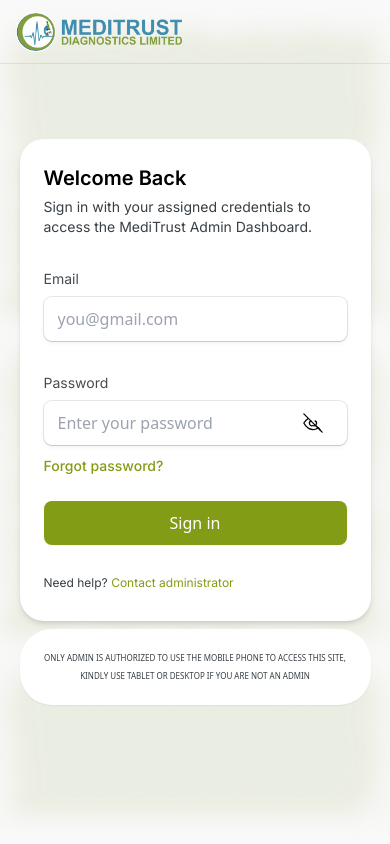
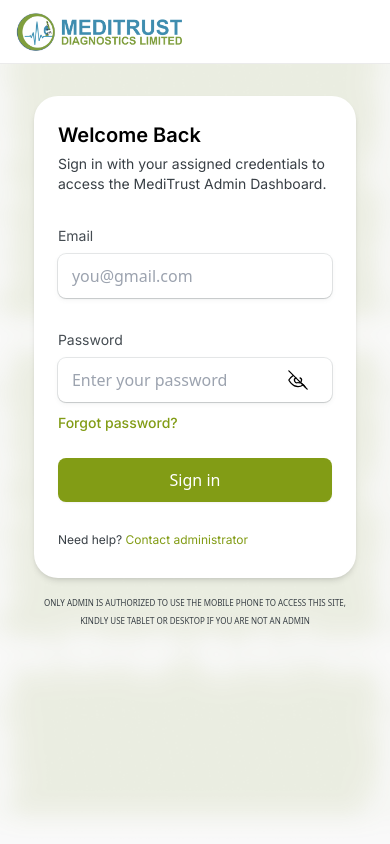
Before and after one commit to Khalid-R-Salis/meditrustdiagnosticslimited_frontend, a React (Vite) app: page / in a window 390 px wide. Built offline with nearby package versions, Linux system fonts and the light colour scheme.

Commit message:
make the login form and contact admin form to be in center in diffrent screen views

```diff
--- a/src/pages/authforms/contactadmin.jsx
+++ b/src/pages/authforms/contactadmin.jsx
@@ -57,17 +57,17 @@
 
   return (
     <form
-      action=""
       onSubmit={handleSubmit}
       style={{
         backgroundImage: `url(${bg1})`,
         backgroundSize: "cover",
         backgroundPosition: "center",
       }}
-      className="flex flex-col items-center justify-center min-h-screen gap-[8px] bg-[#f9f9f9]"
+      className="relative min-h-screen flex flex-col bg-[#f9f9f9]"
     >
+      {/* Top logo header */}
       <div
-        className="absolute top-0 left-0 w-full flex items-center"
+        className="sticky top-0 left-0 w-full flex items-center bg-white z-10"
         style={{
           borderBottom: "1px solid rgba(0, 0, 0, 0.08)",
           height: "64px",
@@ -82,8 +82,10 @@
         </a>
       </div>
 
-      <div className="bg-[#FFF] p-[24px] sm:p-[40px] rounded-[24px] shadow-md w-[90%] sm:w-[440px] max-w-[440px] mt-[72px] sm:mt-0 mb-[2px]">
-        {/* Success message - shown above BACK */}
+      {/* Scrollable content wrapper with spacing below header */}
+      <div className="flex-1 overflow-y-auto flex items-center justify-center px-4 py-6 sm:py-10">
+        <div className="bg-[#FFF] p-[24px] sm:p-[40px] rounded-[24px] shadow-md w-full sm:w-[440px] max-w-[440px]">
+          {/* Success message */}
           {messageSent && (
             <p className="text-[#2E7D32] text-[13px] sm:text-[14px] font-inter mb-3 sm:mb-4 text-center sm:text-left">
               Message successfully sent to admin!
@@ -100,10 +102,11 @@
             Contact Admin
           </h1>
           <p className="text-[#383F45] text-[13px] sm:text-[14px] leading-[20px] font-normal font-inter mb-6">
-          Kindly fill the form below and your complaint will be sent directly to
-          the administrator.
+            Kindly fill the form below and your complaint will be sent directly
+            to the administrator.
           </p>
 
+          {/* Full Name */}
           <div className="mb-4">
             <label className="text-[#454C52] text-[13px] sm:text-[14px] font-normal leading-5 font-inter mb-2 block">
               Full Name
@@ -119,6 +122,7 @@
             />
           </div>
 
+          {/* Role */}
           <div className="mb-4">
             <label className="text-[#454C52] text-[13px] sm:text-[14px] font-normal leading-5 font-inter mb-2 block">
               Role
@@ -136,6 +140,7 @@
             </select>
           </div>
 
+          {/* Email */}
           <div className="mb-4">
             <label className="text-[#454C52] text-[13px] sm:text-[14px] font-normal leading-5 font-inter mb-2 block">
               Email Address
@@ -151,6 +156,7 @@
             />
           </div>
 
+          {/* Phone */}
           <div className="mb-4">
             <label className="text-[#454C52] text-[13px] sm:text-[14px] font-normal leading-5 font-inter mb-2 block">
               Phone Number
@@ -166,6 +172,7 @@
             />
           </div>
 
+          {/* Complaint */}
           <div className="mb-6">
             <label className="text-[#454C52] text-[13px] sm:text-[14px] font-normal leading-5 font-inter mb-2 block">
               Complaint Description
@@ -188,6 +195,7 @@
             Send to Admin
           </button>
         </div>
+      </div>
     </form>
   );
 };
--- a/src/pages/authforms/login.jsx
+++ b/src/pages/authforms/login.jsx
@@ -33,7 +33,7 @@
       if (widthMm >= 260 && heightMm >= 170) {
         type = "desktop";
       }
-      // Phone: 120mm or less width
+      // Phone: 100mm or less width
       else if (widthMm <= 100) {
         type = "mobile";
       }
@@ -120,7 +120,13 @@
             </p>
             <button
               className="mt-4 px-4 py-2 rounded-lg bg-[#829C15] text-white font-medium"
-              onClick={() => setUserType("Receptionist")}
+              onClick={() => {
+                if (deviceType === "mobile") {
+                  setUserType("Admin");
+                } else {
+                  setUserType("Receptionist");
+                }
+              }}
             >
               Back
             </button>
@@ -136,11 +142,11 @@
           backgroundSize: "cover",
           backgroundPosition: "center",
         }}
-        className="flex items-center justify-center min-h-screen bg-[#f9f9f9] relative"
+        className="relative min-h-screen flex flex-col bg-[#f9f9f9]"
       >
         <div className="flex flex-col items-center gap-[8px] w-full">
           <div
-            className="absolute top-0 left-0 w-full flex items-center"
+            className="sticky top-0 left-0 w-full flex items-center bg-white z-10"
             style={{
               borderBottom: "1px solid rgba(0, 0, 0, 0.08)",
               height: "64px",
@@ -156,6 +162,7 @@
           </div>
 
           {/* Login Box */}
+          <div className="flex-1 overflow-y-auto flex flex-col items-center justify-center px-4 py-6 sm:py-10 gap-4">
             <div className="bg-[#FFF] p-[24px] sm:p-[40px] rounded-[24px] shadow-md w-[90%] sm:w-[440px] max-w-[440px]">
               <div className="mb-[32px]">
                 <h1 className="text-black font-[inter] text-[20px] font-semibold leading-[30px]">
@@ -163,8 +170,8 @@
                 </h1>
                 <p className="text-[#383F45] text-[14px] leading-[20px] font-normal font-[inter] mt-1">
                   <span className="block sm:hidden">
-                  Sign in with your assigned credentials to access the MediTrust
-                  Admin Dashboard.
+                    Sign in with your assigned credentials to access the
+                    MediTrust Admin Dashboard.
                   </span>
                   <span className="hidden sm:block">
                     {getDashboardText(userType)}
@@ -261,7 +268,7 @@
               </p>
             </div>
 
-          <div className="md:sm:hidden w-[90%] max-w-[440px] flex justify-center items-center bg-white p-[20px] rounded-[32px] shadow-sm text-center mx-auto">
+            <div className="md:sm:hidden w-[90%] max-w-[440px] flex justify-center items-center px-[10px] pb-[10px] pt-0 text-center mx-auto">
               <p className="text-[8px] font-[500] text-[#383F45] leading-[18px]">
                 ONLY ADMIN IS AUTHORIZED TO USE THE MOBILE PHONE TO ACCESS THIS
                 SITE, KINDLY USE TABLET OR DESKTOP IF YOU ARE NOT AN ADMIN
@@ -305,6 +312,7 @@
               </div>
             </div>
           </div>
+        </div>
       </form>
     </>
   );
```
Lines whose indentation alone changed are shown as unchanged.
